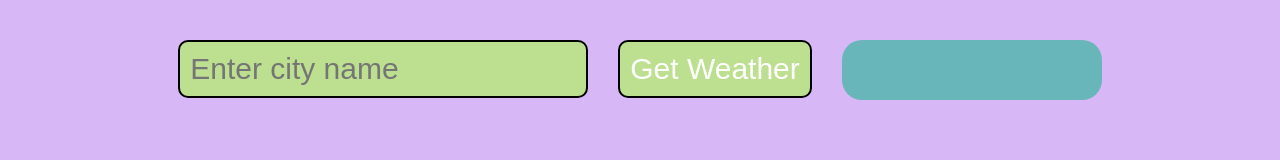
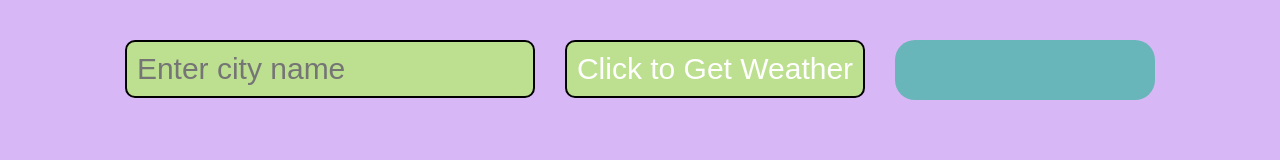
Before and after one commit to thoutuakshaya/weather-js, a plain HTML site: page index.html in a window 1280 px wide. Drawn offline with Linux system fonts and the light colour scheme.

Commit message:
Update index.html

```diff
--- a/index.html
+++ b/index.html
@@ -44,7 +44,7 @@
 </head>
 <body>
     <input id="input" type="text" placeholder="Enter city name">
-    <button id="weather">Get Weather</button>
+    <button id="weather"> Click to Get Weather</button>
     <div id="result"></div>
     <script>
         document.getElementById("weather").addEventListener("click",function(){
```
